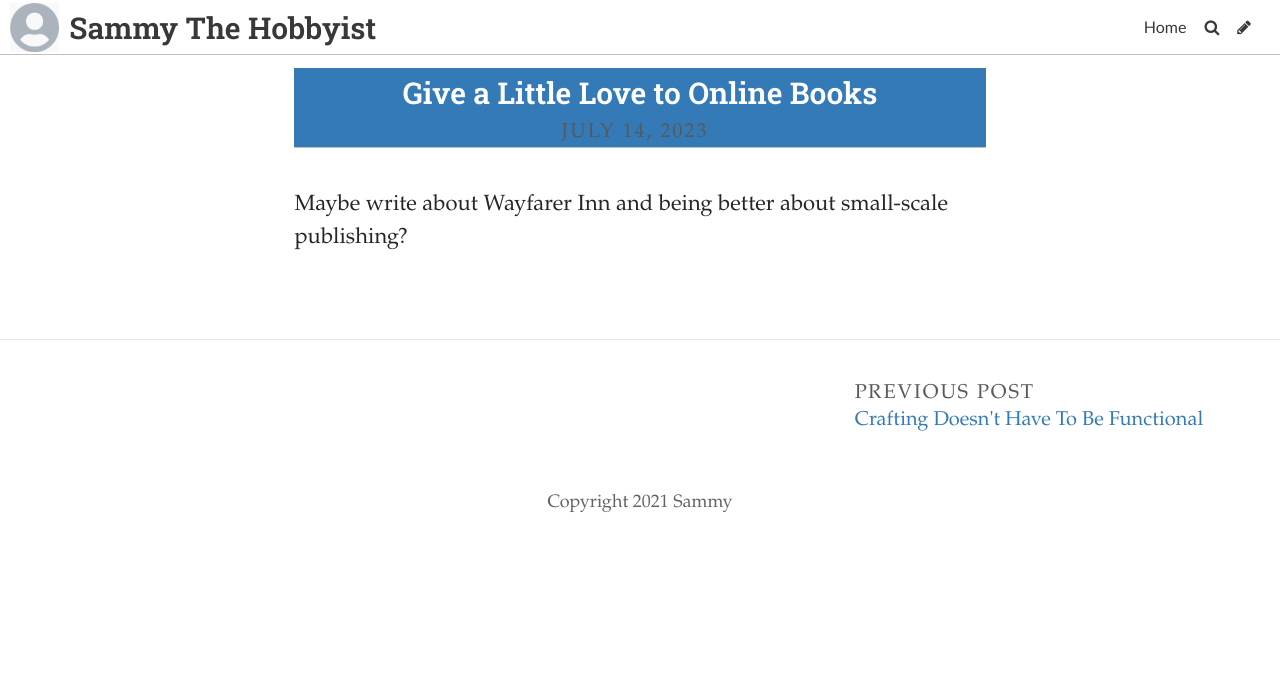
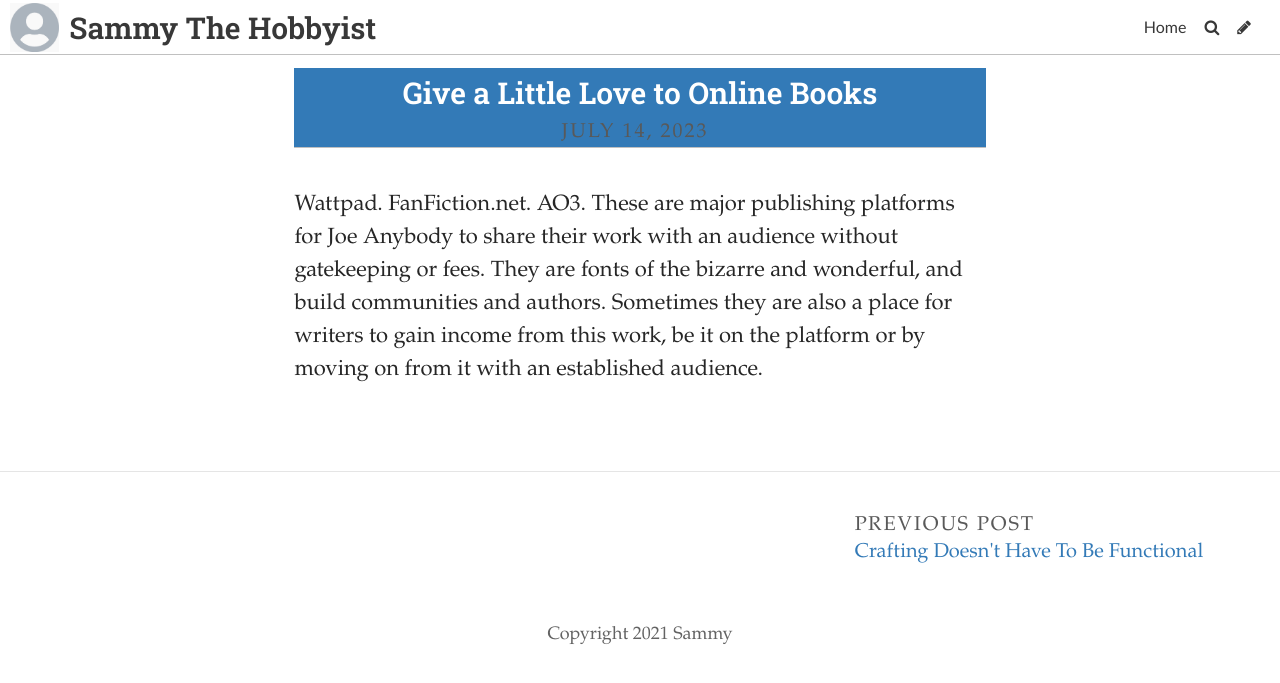
Before and after one commit to SammySpinsAYarn/Blog, a Jekyll site: the page built from _posts/2023-07-06-can-go-back-to-books-now.md, in a window 1280 px wide. Shown: the top 683 px of the page. Built offline with Jekyll 4.4.1, drawn with Linux system fonts in a browser that asks for light colours; some web fonts are replaced.

Commit message:
Update Post “2023-07-06-can-go-back-to-books-now”

```diff
--- a/_posts/2023-07-06-can-go-back-to-books-now.md
+++ b/_posts/2023-07-06-can-go-back-to-books-now.md
@@ -5,4 +5,4 @@
 title_color: "#ffffff"
 comments: false
 ---
-M﻿aybe write about Wayfarer Inn and being better about small-scale publishing?
+W﻿attpad. FanFiction.net. AO3. These are major publishing platforms for Joe Anybody to share their work with an audience without gatekeeping or fees. They are fonts of the bizarre and wonderful, and build communities and authors. Sometimes they are also a place for writers to gain income from this work, be it on the platform or by moving on from it with an established audience.
```
